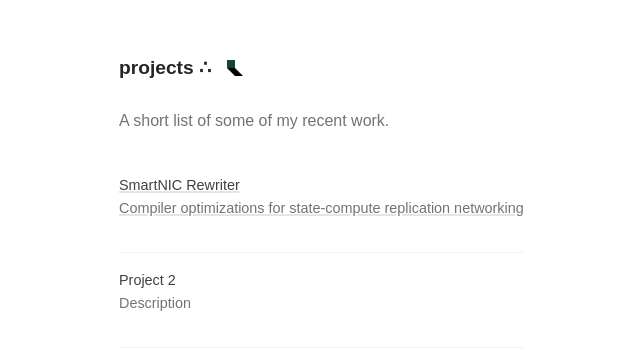
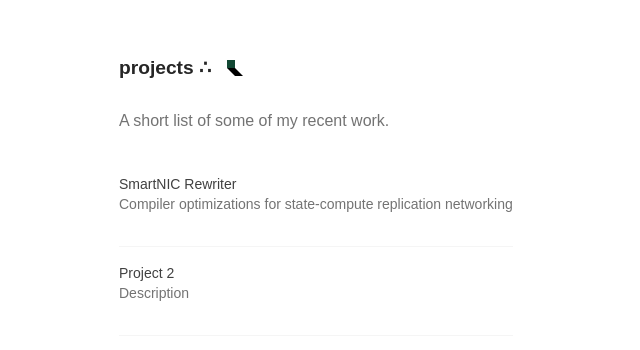
Before and after one commit to bzhanggg/bzhanggg.github.io, a SvelteKit app: page /projects in a window 1280 px wide. Shown: the part 128-478 px from the top of the page, without its empty margins (217-857 px from the left). Built offline with nearby package versions, Linux system fonts and the light colour scheme.

Commit message:
add project text highlight

```diff
--- a/src/app.css
+++ b/src/app.css
@@ -27,13 +27,21 @@
     margin-bottom: 1rem;  /* mb-8 */
   }
 
-  a, button {
-    @apply text-neutral-800 underline decoration-neutral-200 decoration-2
-    hover:text-neutral-400 hover:decoration-neutral-400 transition-colors;
+  .link {
+    color: text-neutral-800;
+    text-decoration: underline;
+    text-underline-offset: decoration-2;
+    text-decoration-color: decoration-neutral-200;
+    transition: color 0.2s ease, text-decoration-color 0.2s ease;
+  }
+
+  .link:hover {
+    color: text-neutral-400;
+    text-decoration-color: decoration-neutral-400;
   }
 }
 
-@layer component {
+@layer components {
   .title {
     display: flex;
     align-items: center;
--- a/src/routes/+page.svelte
+++ b/src/routes/+page.svelte
@@ -20,27 +20,27 @@
   </p>
 
   <p>
-    I am a graduating senior at <a href="https://math.rutgers.edu/">Rutgers University</a> studying Mathematics and Computer Science.
-    I will be joining <a href="https://www.bloomberg.com/company/">Bloomberg LP</a> as a software engineer in June 2025.
+    I am a graduating senior at <a class="link" href="https://math.rutgers.edu/">Rutgers University</a> studying Mathematics and Computer Science.
+    I will be joining <a class="link" href="https://www.bloomberg.com/company/">Bloomberg LP</a> as a software engineer in June 2025.
   </p>
 
   <p>
-    I previously interned at <a href="https://www.amazon.jobs/content/en/our-workplace/working-at-amazon">Amazon</a> with the financial risk mitigation and remediation of bad orders teams.
+    I previously interned at <a class="link" href="https://www.amazon.jobs/content/en/our-workplace/working-at-amazon">Amazon</a> with the financial risk mitigation and remediation of bad orders teams.
   </p>
 
   <p>
-    Take a look at some of my recent <a class="superlink" href="{base}/projects/">work</a> and feel free to <button class="get-in-touch" on:click={toggleIcons}>get in touch</button>.
+    Take a look at some of my recent <a class="superlink" href="{base}/projects/">work</a> and feel free to <button class="link" on:click={toggleIcons}>get in touch</button>.
   </p>
 
   {#if showIcons}
   <div class="social-icons" transition:fade={{ duration: 300 }}>
-    <a href="https://www.linkedin.com/in/bzhangg/" target="_blank" rel="noopener">
+    <a class="link" href="https://www.linkedin.com/in/bzhangg/" target="_blank" rel="noopener">
       <img src="/linkedin.svg" alt="linkedin" width="24" height="24">
     </a>
-    <a href="https://github.com/bzhanggg" target="_blank" rel="noopener">
+    <a class="link" href="https://github.com/bzhanggg" target="_blank" rel="noopener">
       <img src="/github.svg" alt="linkedin" width="24" height="24">
     </a>
-    <a href="https://www.instagram.com/bzhangg/" target="_blank" rel="noopener">
+    <a class="link" href="https://www.instagram.com/bzhangg/" target="_blank" rel="noopener">
       <img src="/instagram.svg" alt="linkedin" width="24" height="24">
     </a>
   </div>
--- a/src/routes/projects/+page.svelte
+++ b/src/routes/projects/+page.svelte
@@ -1,6 +1,7 @@
 <!-- routes/projects/+page.svelte -->
 <script lang="ts">
   import { base } from "$app/paths";
+  import "../../app.css"
 </script>
 
 <div class="content">
@@ -17,12 +18,12 @@
       <p>Compiler optimizations for state-compute replication networking</p>
     </div>
   </a>
-  <div class="project-item">
+  <a class="project-item" href="/">
     <div class="project-text">
       <h3>Project 2</h3>
       <p>Description</p>
     </div>
-  </div>
+  </a>
 </div>
 
 <style>
@@ -31,32 +32,18 @@
   }
 
   .project-item {
-    display: flex;
-    gap: 1rem;
-    padding: 1rem;
-    margin: -1rem;
-    padding-top: 1rem;
-    border-radius: 12px;
-    border: none;
-    transition: background-color 0.3s
+    @apply flex gap-4 p-4 -m-4 pt-4 rounded-lg border-none transition-colors;
   }
 
   .project-text {
-    display: flex;
-    flex-direction: column;
-    font-size: 0.9rem;  /* text-sm */
-    border-bottom: 1px solid #f5f5f5;  /* border-b border-neutral-100 */
-    flex: 1 1 auto;  /* flex-auto */
-    padding-bottom: 1rem;  /* pb-4 */
-    color: #404040;  /* text-neutral-700 */
-    transition: border-color 0.3s;  /* for smooth transition on hover */
+    @apply flex flex-col text-sm border-b border-neutral-100 flex-auto pb-4 text-neutral-700 transition-colors;
   }
 
   .project-item:hover {
-    background-color: bg-blue-50;
+    @apply bg-blue-50;
   }
 
   .project-item:hover .project-text {
-    border-color: transparent;
+    @apply border-transparent;
   }
 </style>
```
